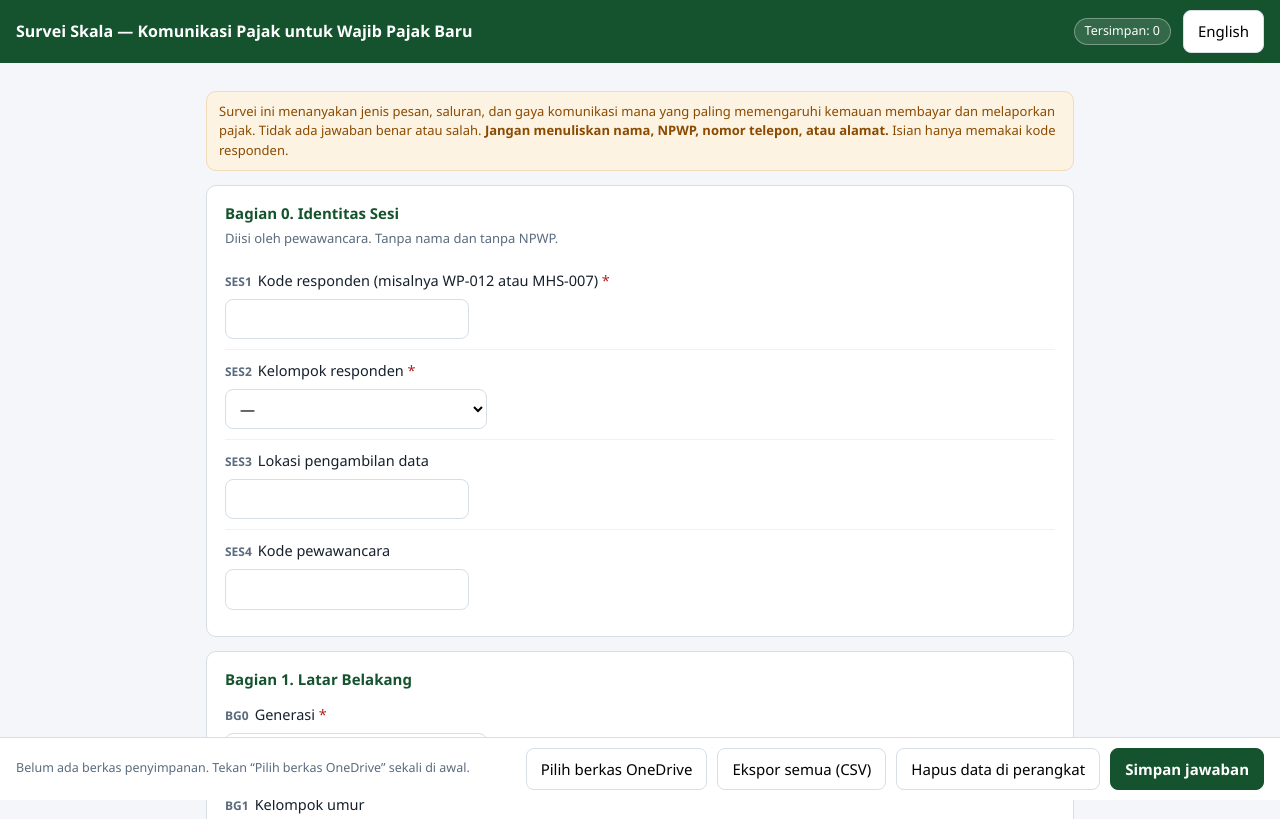
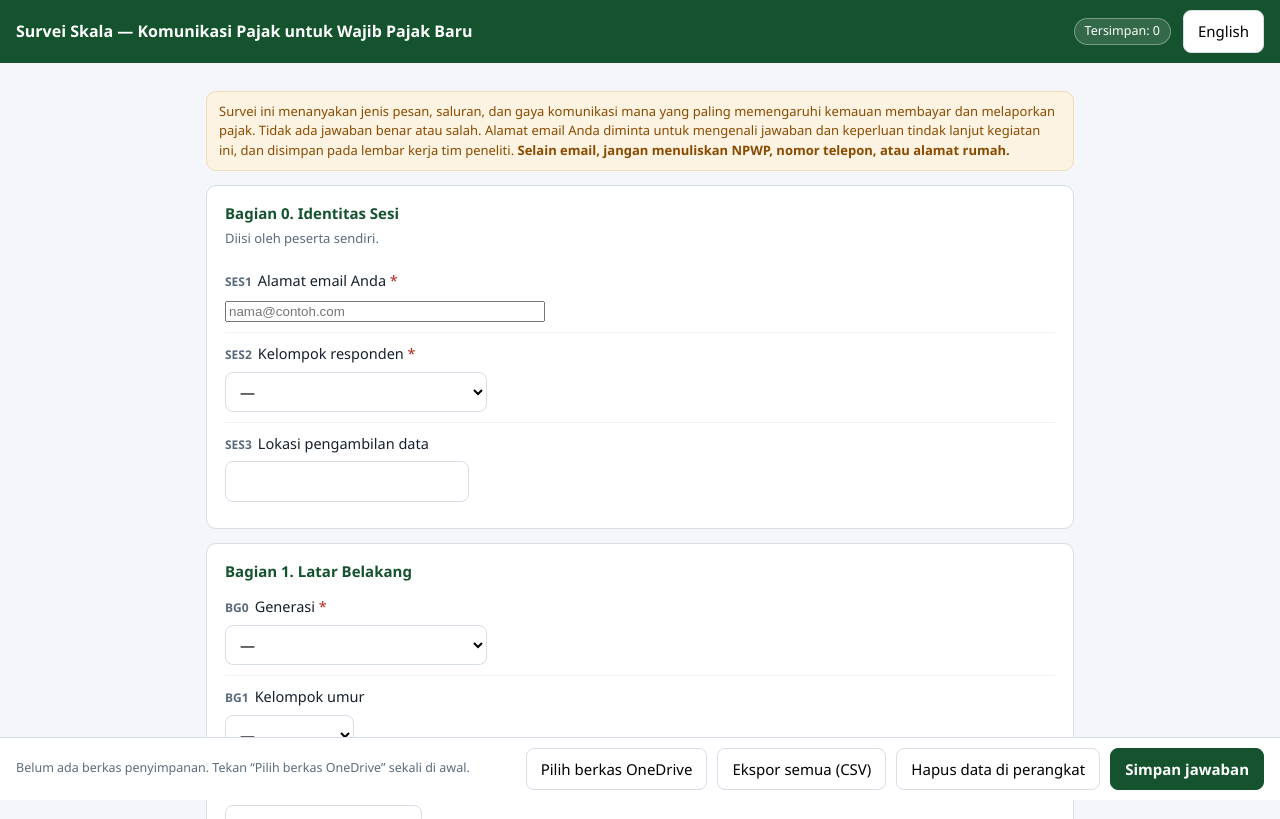
Before and after one commit to adeputra77/survei-skala-wpbaru, a plain HTML site: page index.html in a window 1280 px wide. Shown: the top 819 px of the page. Drawn offline with Linux system fonts and the light colour scheme.

Commit message:
Ganti kode responden menjadi alamat email, hapus kode pewawancara
Survei kini diisi sendiri oleh peserta lewat tautan, bukan lewat pewawancara.
SES1 menjadi isian email dengan papan ketik dan pemeriksaan format; SES4 kode
pewawancara dihapus. Pengantar halaman diperbarui: email memang dikumpulkan dan
disimpan, selain itu tetap tidak meminta NPWP, nomor telepon, atau alamat rumah.

Co-Authored-By: Claude Opus 5 <noreply@anthropic.com>

```diff
--- a/index.html
+++ b/index.html
@@ -106,8 +106,8 @@
 const UI = {
   title:{id:"Survei Skala — Komunikasi Pajak untuk Wajib Pajak Baru",
          en:"Scale Survey — Tax Communication for New Taxpayers"},
-  intro:{id:"Survei ini menanyakan jenis pesan, saluran, dan gaya komunikasi mana yang paling memengaruhi kemauan membayar dan melaporkan pajak. Tidak ada jawaban benar atau salah. <b>Jangan menuliskan nama, NPWP, nomor telepon, atau alamat.</b> Isian hanya memakai kode responden.",
-         en:"This survey asks which message types, channels, and styles most affect the willingness to pay and file taxes. There are no right or wrong answers. <b>Do not write names, tax numbers, phone numbers, or addresses.</b> Use the respondent code only."},
+  intro:{id:"Survei ini menanyakan jenis pesan, saluran, dan gaya komunikasi mana yang paling memengaruhi kemauan membayar dan melaporkan pajak. Tidak ada jawaban benar atau salah. Alamat email Anda diminta untuk mengenali jawaban dan keperluan tindak lanjut kegiatan ini, dan disimpan pada lembar kerja tim peneliti. <b>Selain email, jangan menuliskan NPWP, nomor telepon, atau alamat rumah.</b>",
+         en:"This survey asks which message types, channels, and styles most affect the willingness to pay and file taxes. There are no right or wrong answers. Your e-mail address is collected to identify your answers and for follow-up on this event, and is stored in the research team's worksheet. <b>Apart from the e-mail address, do not write tax numbers, phone numbers, or home addresses.</b>"},
   save:{id:"Simpan jawaban", en:"Save response"},
   pick:{id:"Pilih berkas OneDrive", en:"Choose OneDrive file"},
   exp:{id:"Ekspor semua (CSV)", en:"Export all (CSV)"},
@@ -130,7 +130,8 @@ const UI = {
          en:"Response saved. The form is cleared for the next respondent."},
   savedDl:{id:"Jawaban tersimpan di perangkat dan diunduh sebagai CSV.",
            en:"Response saved on this device and downloaded as CSV."},
-  needCode:{id:"Isi kode responden terlebih dahulu.", en:"Please fill in the respondent code first."},
+  needCode:{id:"Isi alamat email terlebih dahulu.", en:"Please fill in your e-mail address first."},
+  badEmail:{id:"Alamat email belum lengkap. Periksa kembali.", en:"That e-mail address looks incomplete. Please check it."},
   confirmBlank:{id:"Masih ada %n pertanyaan yang belum dijawab. Simpan saja?",
                 en:"%n questions are still unanswered. Save anyway?"},
   confirmClear:{id:"Hapus semua jawaban yang tersimpan di perangkat ini? Berkas CSV di OneDrive tidak ikut terhapus.",
@@ -151,16 +152,15 @@ const S = {
 /* ---------- Daftar pertanyaan ---------- */
 const SECTIONS = [
 { id:"S0", t:{id:"Bagian 0. Identitas Sesi",en:"Part 0. Session Details"},
-  s:{id:"Diisi oleh pewawancara. Tanpa nama dan tanpa NPWP.",en:"Filled in by the interviewer. No names, no tax numbers."},
+  s:{id:"Diisi oleh peserta sendiri.",en:"Filled in by the respondent."},
   items:[
-   {id:"SES1",type:"text",req:true,q:{id:"Kode responden (misalnya WP-012 atau MHS-007)",en:"Respondent code (e.g. WP-012 or MHS-007)"}},
+   {id:"SES1",type:"email",req:true,q:{id:"Alamat email Anda",en:"Your e-mail address"}},
    {id:"SES2",type:"select",req:true,q:{id:"Kelompok responden",en:"Respondent group"},
      opts:[{v:"wp_baru",id:"Wajib pajak terdaftar ≤ 3 tahun",en:"Taxpayer registered ≤ 3 years"},
            {v:"wp_lama",id:"Wajib pajak terdaftar > 3 tahun",en:"Taxpayer registered > 3 years"},
            {v:"mahasiswa",id:"Mahasiswa",en:"College student"},
            {v:"lainnya",id:"Lainnya",en:"Other"}]},
-   {id:"SES3",type:"text",q:{id:"Lokasi pengambilan data",en:"Data collection site"}},
-   {id:"SES4",type:"text",q:{id:"Kode pewawancara",en:"Interviewer code"}}
+   {id:"SES3",type:"text",q:{id:"Lokasi pengambilan data",en:"Data collection site"}}
   ]},
 
 { id:"S1", t:{id:"Bagian 1. Latar Belakang",en:"Part 1. Background"},
@@ -486,6 +486,11 @@ function renderItem(it){
       it.opts.map(o=>`<option value="${o.v}">${LANG==="id"?o.id:o.en}</option>`).join("") + `</select>`;
   } else if(it.type==="text"){
     body = `<input type="text" name="${it.id}" maxlength="40">`;
+  } else if(it.type==="email"){
+    // inputmode + autocomplete memunculkan papan ketik email dan saran alamat di HP
+    body = `<input type="email" name="${it.id}" maxlength="80" inputmode="email"
+             autocomplete="email" autocapitalize="off" spellcheck="false"
+             placeholder="nama@contoh.com" style="width:min(320px,100%)">`;
   } else if(it.type==="number"){
     body = `<input type="number" name="${it.id}" min="${it.min??0}" max="${it.max??100}" style="width:110px">` +
            (it.unit?` <span style="color:var(--muted);font-size:13px">${L(it.unit)}</span>`:"");
@@ -607,7 +612,7 @@ function blankCount(obj){
   let n = 0;
   const skip = hiddenIds();
   for(const c of columns()){
-    if(["resp_id","timestamp","lang","durasi_detik","SES3","SES4"].includes(c)) continue;
+    if(["resp_id","timestamp","lang","durasi_detik","SES3"].includes(c)) continue;
     if(skip.has(c)) continue;                  // bagian bersyarat yang tidak tampil
     if(!obj[c]) n++;
   }
@@ -753,6 +758,7 @@ function updateCount(){
 document.getElementById("saveBtn").addEventListener("click", async ()=>{
   const data = collect();
   if(!data.SES1){ alert(L(UI.needCode)); return; }
+  if(!/^[^@\s]+@[^@\s]+\.[^@\s]+$/.test(data.SES1.trim())){ alert(L(UI.badEmail)); return; }
   const miss = blankCount(data);
   if(miss > 0 && !confirm(L(UI.confirmBlank).replace("%n", miss))) return;
   const all = getAll(); all.push(data); setAll(all);
```
